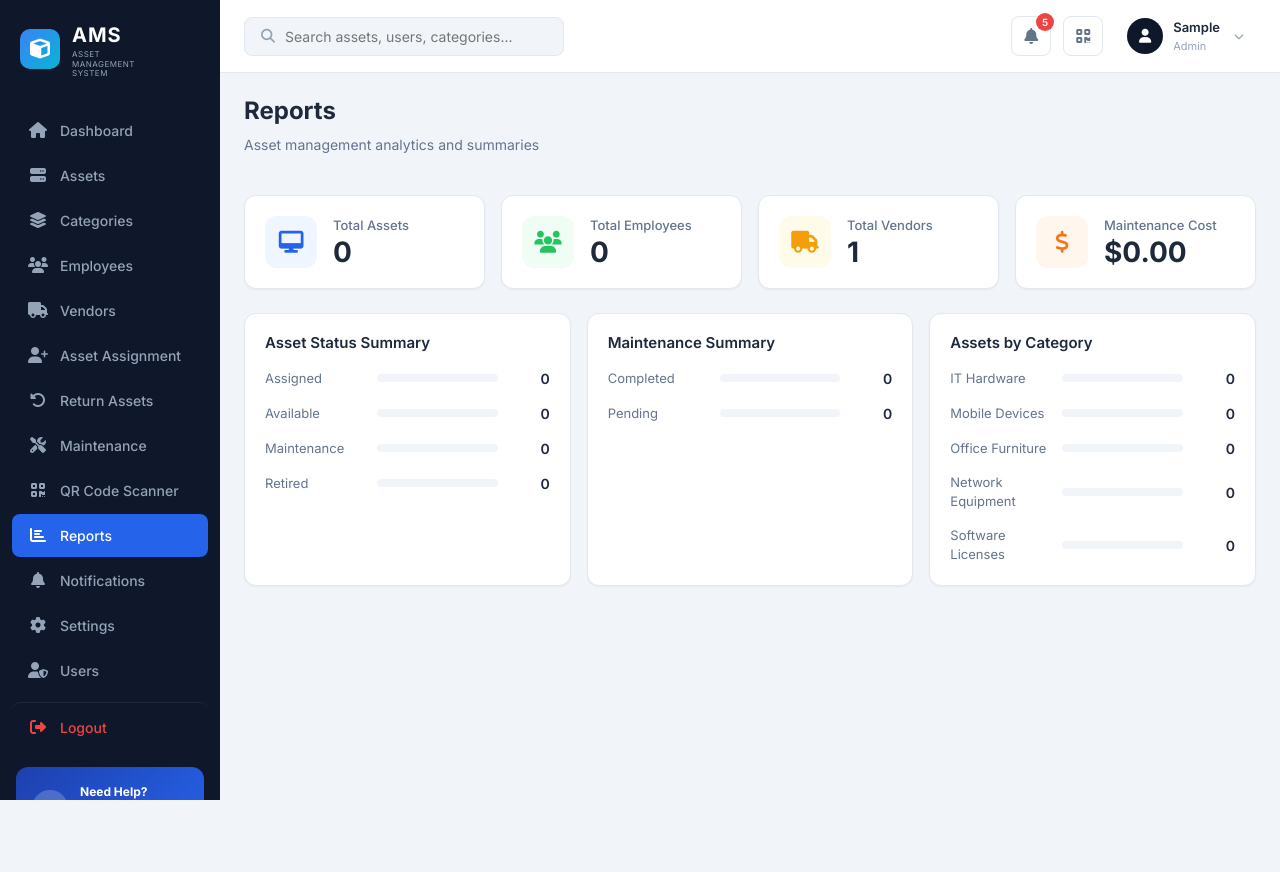
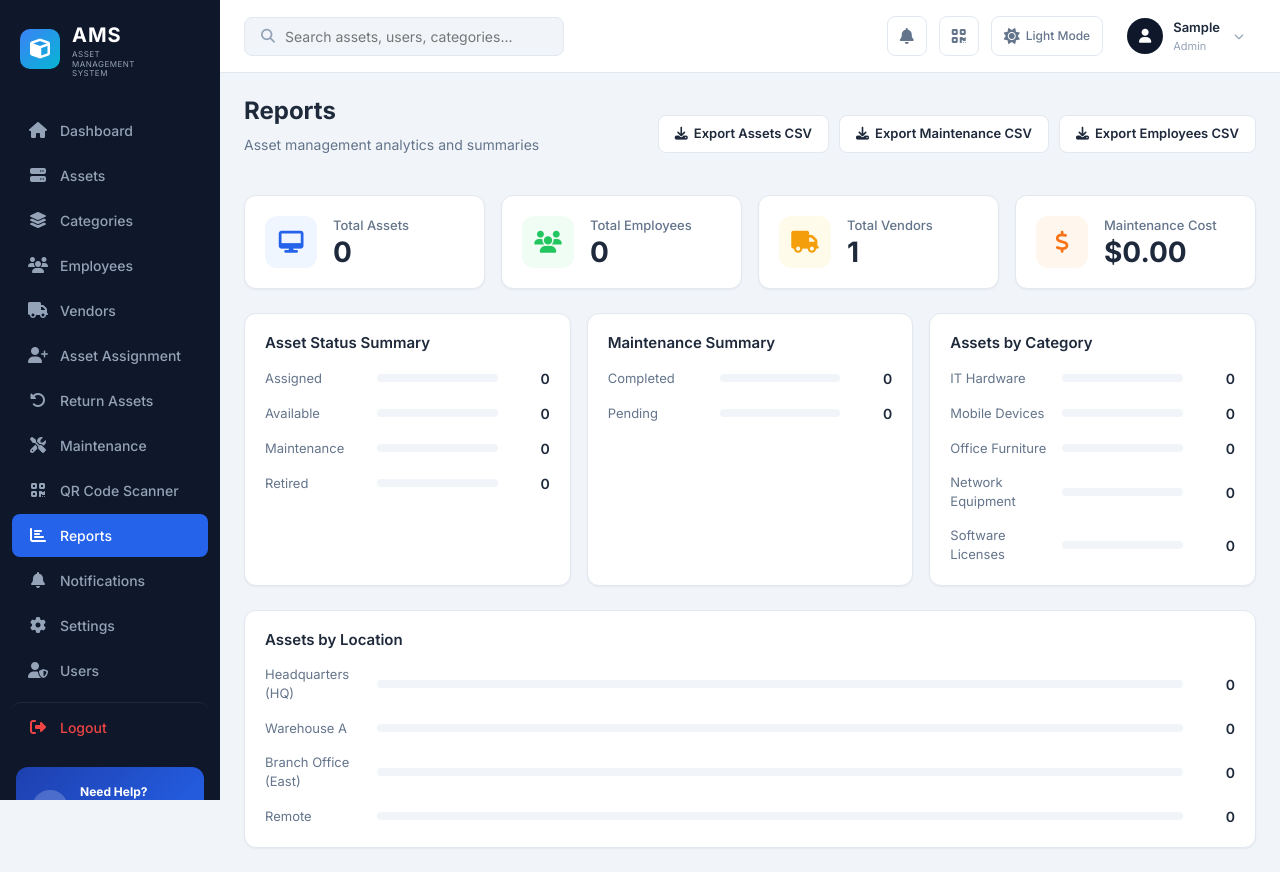
Before and after one commit to KrutikaMohanty2005/Asset-Management-System, a Flask app: page /reports/ in a window 1280 px wide. Before the commit the page ends 800 px from the top, so only its background shows below. Run offline with Flask 3, Linux system fonts and the light colour scheme; the visitor is signed in with stand-in values (Sample User, id 1).

Commit message:
Fix bugs and add features: complete the Asset Management System
- Fix config.py: SQLALCHEMY_DATABASE_URI as property not resolved by Flask-SQLAlchemy, convert to class attribute
- Fix database.py: handle missing pymysql gracefully with SQLite fallback
- Fix scanner.html: add missing id='scanner-overlay' to overlay div
- Fix scanner.js: use style.display instead of d-none class for spinner/error show/hide
- Fix base.html: add main.js script include and theme toggle button
- Fix dashboard.html: use charts.js instead of inline chart code
- Fix .env: default to sqlite for easier setup
- Add CSV export routes for assets, maintenance, and employees reports
- Add export buttons and location stats to reports page

```diff
--- a/routes/reports.py
+++ b/routes/reports.py
@@ -1,7 +1,9 @@
-from flask import Blueprint, render_template, session
+from flask import Blueprint, render_template, session, Response
 from routes.auth import login_required
 from models import db, Asset, Employee, MaintenanceLog, AssetAssignment, Category, Vendor, Location
 from sqlalchemy import func
+import csv
+import io
 
 reports_bp = Blueprint('reports', __name__, url_prefix='/reports')
 
@@ -66,3 +68,83 @@ def reports_view():
         recent_assignments=recent_assignments,
         total_vendors=total_vendors
     )
+
+@reports_bp.route('/export/assets')
+@login_required()
+def export_assets_csv():
+    assets = Asset.query.all()
+    output = io.StringIO()
+    writer = csv.writer(output)
+    writer.writerow(['Asset ID', 'Name', 'Category', 'Brand/Model', 'Serial Number', 'Purchase Date', 'Purchase Cost', 'Warranty Expiry', 'Location', 'Status', 'Assigned To', 'Vendor'])
+    for asset in assets:
+        writer.writerow([
+            asset.asset_id,
+            asset.name,
+            asset.category.name if asset.category else '',
+            asset.brand_model or '',
+            asset.serial_number or '',
+            asset.purchase_date.strftime('%Y-%m-%d') if asset.purchase_date else '',
+            asset.purchase_cost or '',
+            asset.warranty_expiry.strftime('%Y-%m-%d') if asset.warranty_expiry else '',
+            asset.location.name if asset.location else '',
+            asset.status,
+            asset.assigned_employee.name if asset.assigned_employee else 'Unassigned',
+            asset.vendor.name if asset.vendor else ''
+        ])
+    output.seek(0)
+    return Response(
+        output.getvalue(),
+        mimetype='text/csv',
+        headers={'Content-Disposition': 'attachment; filename=assets_report.csv'}
+    )
+
+@reports_bp.route('/export/maintenance')
+@login_required()
+def export_maintenance_csv():
+    logs = MaintenanceLog.query.all()
+    output = io.StringIO()
+    writer = csv.writer(output)
+    writer.writerow(['Asset ID', 'Asset Name', 'Request Date', 'Service Date', 'Vendor', 'Cost', 'Status', 'Remarks'])
+    for log in logs:
+        writer.writerow([
+            log.asset.asset_id if log.asset else '',
+            log.asset.name if log.asset else '',
+            log.request_date.strftime('%Y-%m-%d %H:%M') if log.request_date else '',
+            log.service_date.strftime('%Y-%m-%d %H:%M') if log.service_date else '',
+            log.vendor.name if log.vendor else '',
+            log.cost or '',
+            log.status,
+            log.remarks or ''
+        ])
+    output.seek(0)
+    return Response(
+        output.getvalue(),
+        mimetype='text/csv',
+        headers={'Content-Disposition': 'attachment; filename=maintenance_report.csv'}
+    )
+
+@reports_bp.route('/export/employees')
+@login_required()
+def export_employees_csv():
+    employees = Employee.query.all()
+    output = io.StringIO()
+    writer = csv.writer(output)
+    writer.writerow(['Employee ID', 'Name', 'Department', 'Designation', 'Email', 'Contact', 'Status', 'Assigned Assets'])
+    for emp in employees:
+        assigned_count = Asset.query.filter_by(assigned_employee_id=emp.id, status='Assigned').count()
+        writer.writerow([
+            emp.employee_id,
+            emp.name,
+            emp.department or '',
+            emp.designation or '',
+            emp.email,
+            emp.contact or '',
+            emp.status,
+            assigned_count
+        ])
+    output.seek(0)
+    return Response(
+        output.getvalue(),
+        mimetype='text/csv',
+        headers={'Content-Disposition': 'attachment; filename=employees_report.csv'}
+    )
--- a/templates/base.html
+++ b/templates/base.html
@@ -109,12 +109,15 @@
                 </div>
             </div>
             <div class="topbar-right">
-                <button class="topbar-icon-btn" title="Notifications">
+                <button class="topbar-icon-btn" title="Notifications" onclick="window.location.href='{{ url_for('notifications.list_notifications') }}'">
                     <i class="fa-solid fa-bell"></i>
-                    <span class="notification-badge">5</span>
                 </button>
-                <button class="topbar-icon-btn" title="QR Scanner">
+                <button class="topbar-icon-btn" title="QR Scanner" onclick="window.location.href='{{ url_for('qr.scanner_view') }}'">
                     <i class="fa-solid fa-qrcode"></i>
+                </button>
+                <button class="topbar-icon-btn" id="theme-toggle-btn" title="Toggle Theme" style="width: auto; padding: 0 12px; gap: 6px;">
+                    <i class="fas fa-sun"></i>
+                    <span style="font-size: 12px; font-weight: 500;">Light Mode</span>
                 </button>
                 <div class="user-menu" onclick="toggleUserDropdown()">
                     <div class="user-avatar">
@@ -155,6 +158,7 @@
     {% endif %}
 
     <script src="https://cdn.jsdelivr.net/npm/bootstrap@5.3.2/dist/js/bootstrap.bundle.min.js"></script>
+    <script src="{{ url_for('static', filename='js/main.js') }}"></script>
     <script>
         // Auto-dismiss flash messages
         document.addEventListener('DOMContentLoaded', function() {
--- a/templates/qr/scanner.html
+++ b/templates/qr/scanner.html
@@ -14,7 +14,7 @@
     <div class="table-card" style="padding: 24px; text-align: center;">
         <div class="scanner-box">
             <div id="qr-reader" style="width: 100%;"></div>
-            <div class="scanner-overlay">
+            <div class="scanner-overlay" id="scanner-overlay" style="display: none;">
                 <div class="scanner-frame"></div>
             </div>
         </div>
--- a/templates/reports/reports.html
+++ b/templates/reports/reports.html
@@ -8,6 +8,17 @@
         <div>
             <h1 class="page-title">Reports</h1>
             <p class="page-subtitle">Asset management analytics and summaries</p>
+        </div>
+        <div class="header-actions">
+            <a href="{{ url_for('reports.export_assets_csv') }}" class="btn-action btn-outline-action">
+                <i class="fa-solid fa-download"></i> Export Assets CSV
+            </a>
+            <a href="{{ url_for('reports.export_maintenance_csv') }}" class="btn-action btn-outline-action">
+                <i class="fa-solid fa-download"></i> Export Maintenance CSV
+            </a>
+            <a href="{{ url_for('reports.export_employees_csv') }}" class="btn-action btn-outline-action">
+                <i class="fa-solid fa-download"></i> Export Employees CSV
+            </a>
         </div>
     </div>
 
@@ -102,5 +113,21 @@
             </div>
         </div>
     </div>
+
+    <!-- Location Stats -->
+    {% if location_stats %}
+    <div class="chart-card" style="margin-top: 16px;">
+        <h2 class="chart-title">Assets by Location</h2>
+        <div class="summary-list">
+            {% for loc in location_stats %}
+                <div class="summary-item">
+                    <span class="summary-label">{{ loc.name }}</span>
+                    <div class="summary-bar"><div class="bar-fill green" style="width: {{ (loc.count / total_assets * 100) if total_assets > 0 else 0 }}%"></div></div>
+                    <span class="summary-value">{{ loc.count }}</span>
+                </div>
+            {% endfor %}
+        </div>
+    </div>
+    {% endif %}
 </div>
 {% endblock %}
```
Also changed, not shown: config.py (+5 -7 lines), database.py (+13 -4 lines), static/js/scanner.js (+7 -10 lines), templates/dashboard.html (+1 -70 lines).
